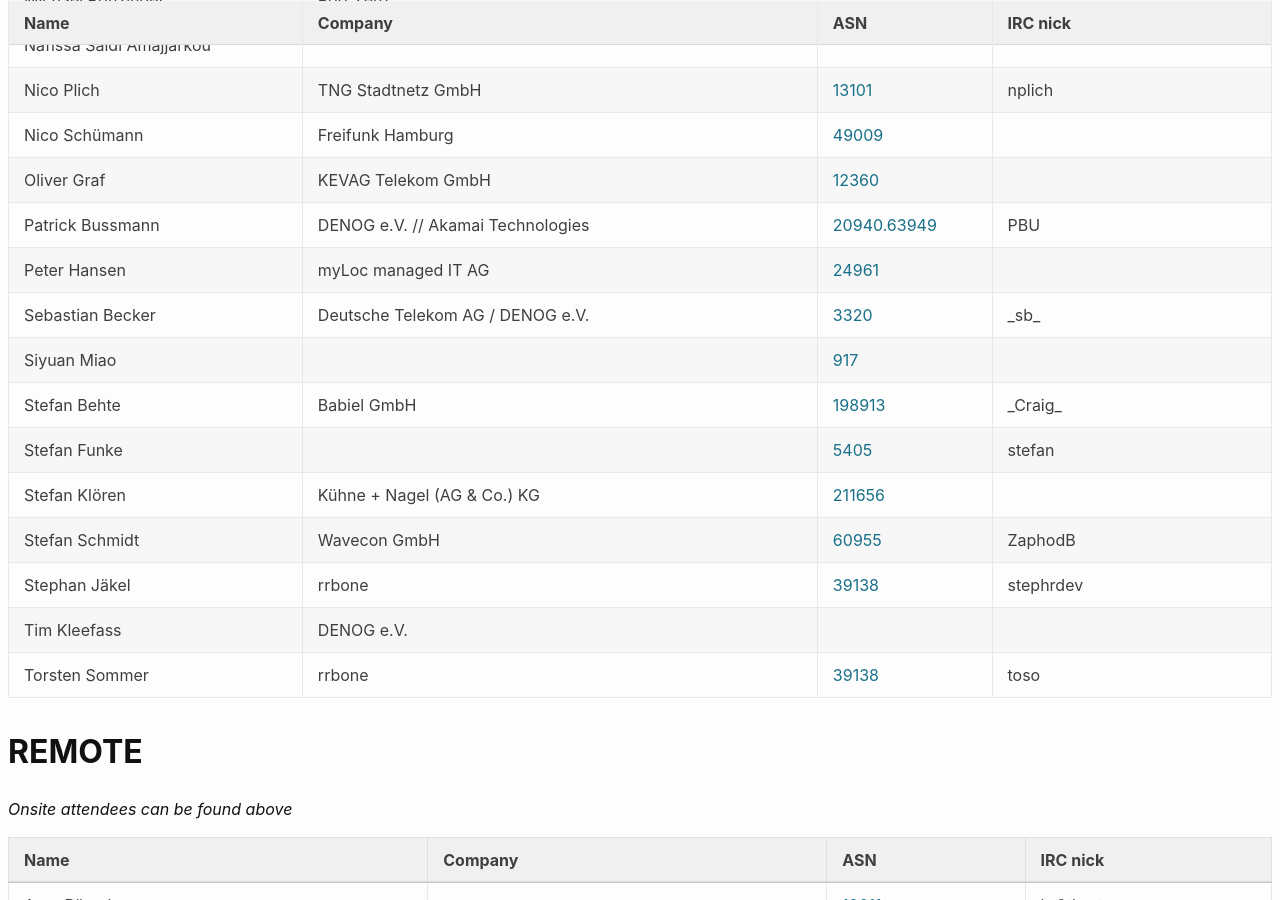
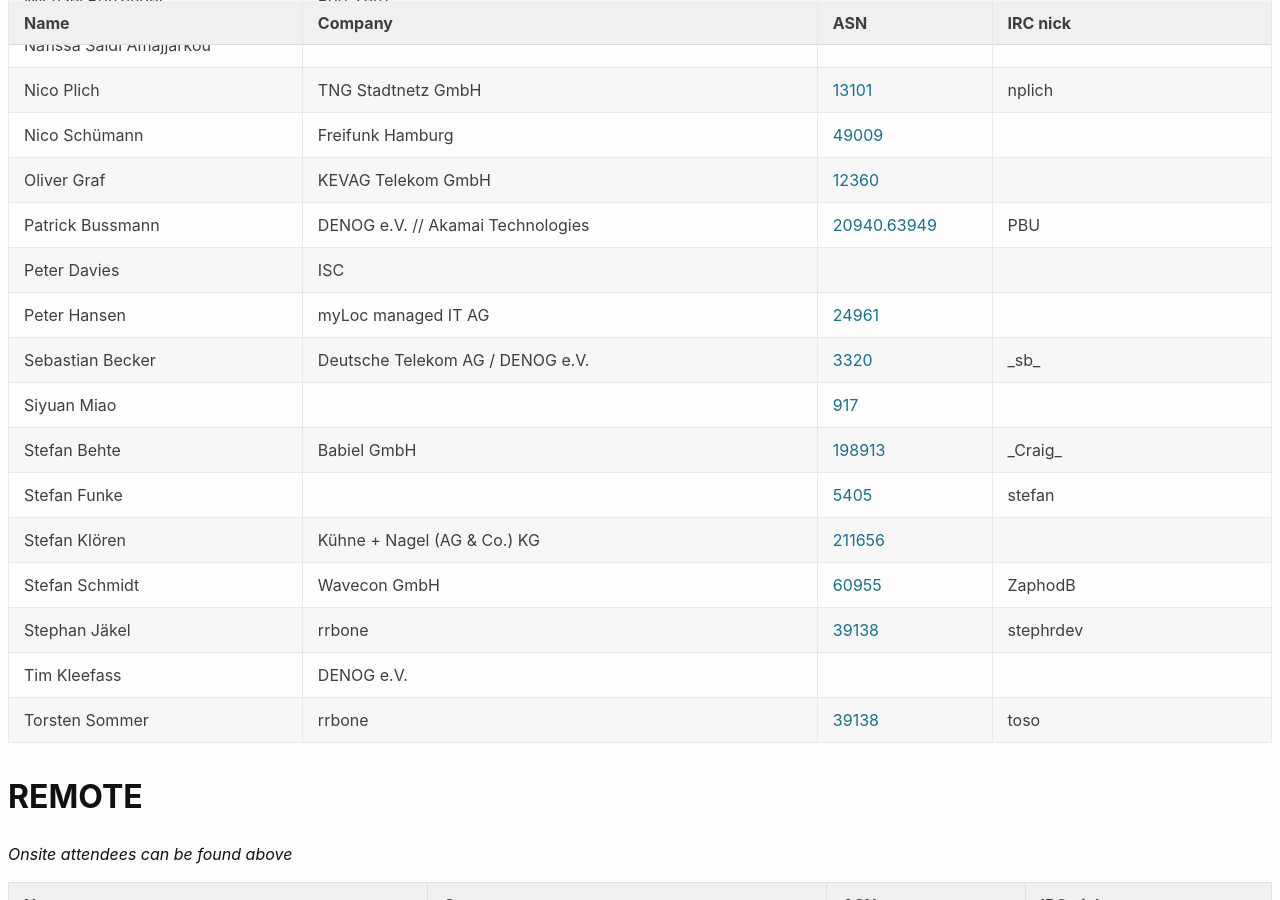
Before and after one commit to denog/pretix-attendeelist, a Jekyll site: the page built from denog15/index.md, in a window 1280 px wide and 900 px high, scrolled down 1414 px. Built offline with Jekyll 4.4.1, drawn with Linux system fonts in a browser that asks for light colours.

Commit message:
Latest data: Wed Jul 19 05:48:05 UTC 2023

```diff
--- a/_data/attendees_denog15_onsite.json
+++ b/_data/attendees_denog15_onsite.json
@@ -198,6 +198,12 @@
     "asn": "20940.63949"
   },
   {
+    "name": "Peter Davies",
+    "company": "ISC",
+    "irc": null,
+    "asn": null
+  },
+  {
     "name": "Peter Hansen",
     "company": "myLoc managed IT AG",
     "irc": null,
```
